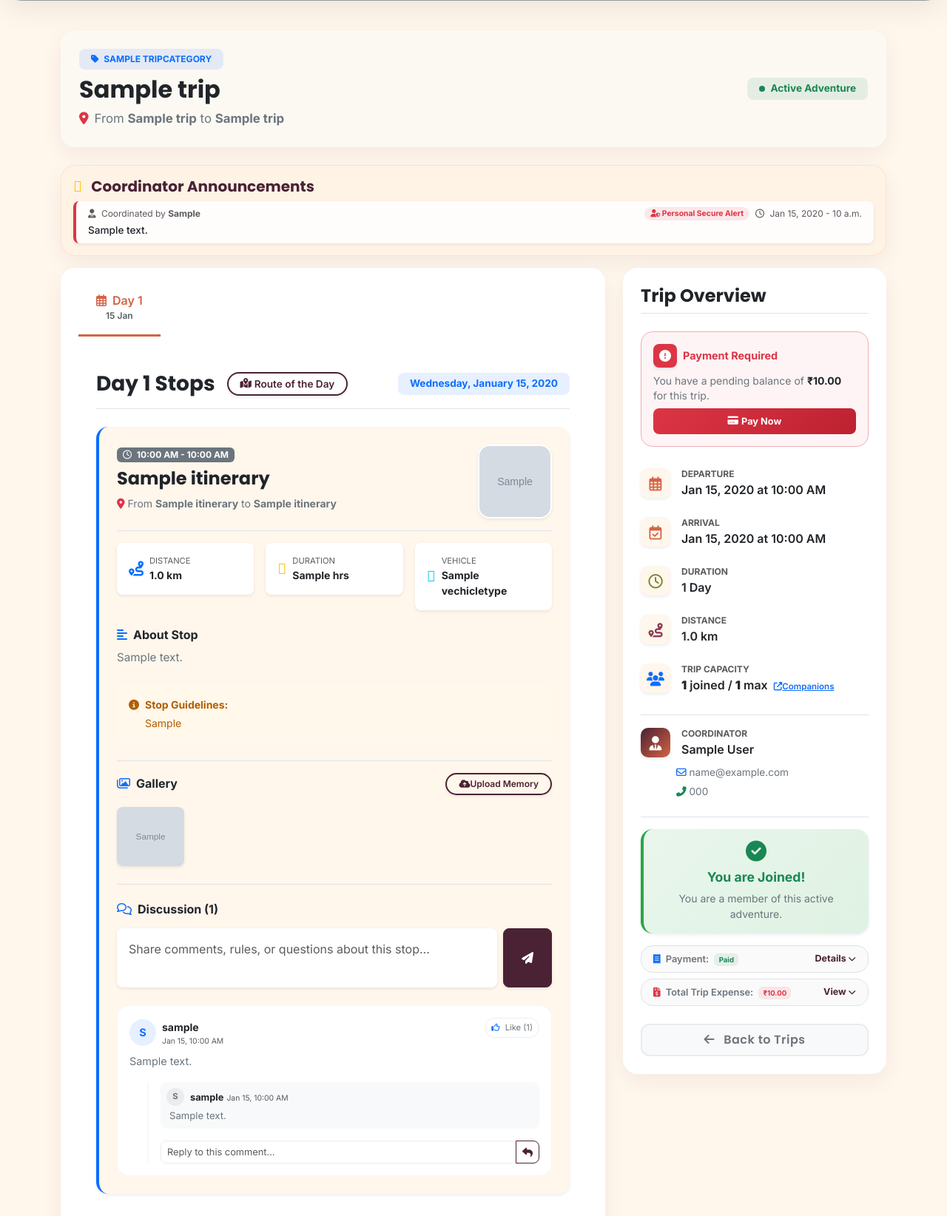
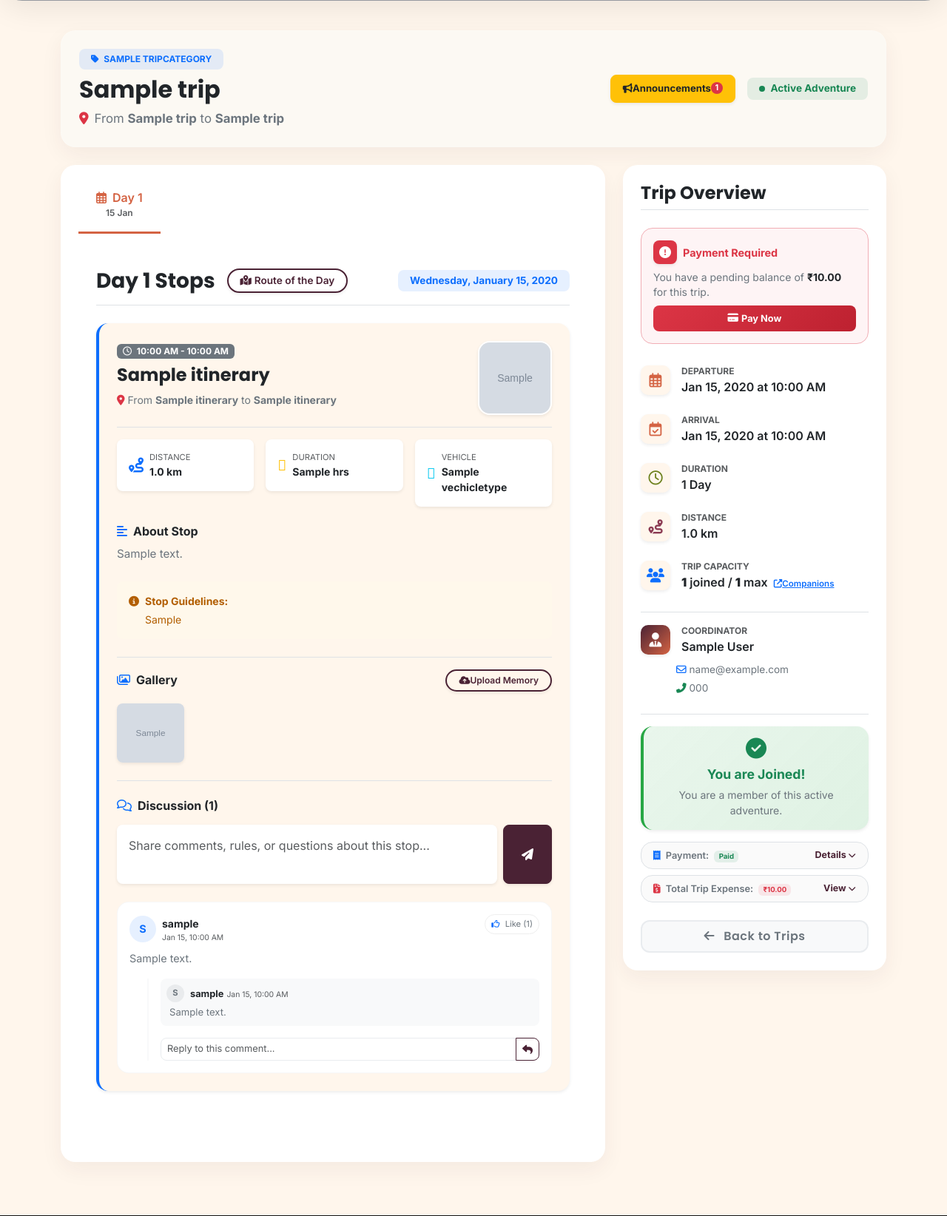
Before and after one commit to vidyavidhu/travel-and-tourism, a Django app: page /home/trip/1/ in a window 1280 px wide. Shown: the part 555-2199 px from the top of the page at 74% size. Run offline with Django 5.2, Linux system fonts and the light colour scheme; a user stored in the database is signed in; data comes from the database, SQL or seed files in the repository; tables that the repository leaves empty hold one stand-in row (values such as "Sample post"); grey boxes marked "Sample" are stand-in pictures; some libraries are stand-ins or nearby versions.

Commit message:
update annonsment view

```diff
--- a/home/templates/home_trip_details.html
+++ b/home/templates/home_trip_details.html
@@ -73,6 +73,13 @@
                     </p>
                 </div>
                 <div class="d-flex align-items-center gap-3">
+                    {% if broadcast_messages %}
+                    <button type="button" class="btn btn-warning btn-sm px-3 py-2 rounded-3 fw-bold d-inline-flex align-items-center gap-1.5 shadow-sm text-dark hover-pulse animate-pulse" data-bs-toggle="modal" data-bs-target="#coordinatorAnnouncementsModal" style="height: 38px; font-size: 0.82rem; background-color: #ffc107; border-color: #ffc107; border-radius: 8px;">
+                        <i class="fas fa-bullhorn text-dark"></i> Announcements
+                        <span class="badge bg-danger text-white rounded-pill ms-0.5" style="font-size: 0.68rem; padding: 0.25em 0.5em;">{{ broadcast_messages.count }}</span>
+                    </button>
+                    {% endif %}
+
                     {% if trip.status == 1 %}
                     <span
                         class="badge bg-success bg-opacity-10 text-success px-3 py-2 rounded-3 fw-bold d-flex align-items-center gap-2 status-badge">
@@ -93,39 +100,6 @@
                 </div>
             </div>
         </div>
-
-        <!-- Trip Announcements / Alerts -->
-        {% if broadcast_messages %}
-        <div class="card premium-card border-0 shadow-lg mb-3 p-3 rounded-4" style="background: rgba(248, 149, 30, 0.03) !important; border: 1px solid rgba(248, 149, 30, 0.15) !important;">
-            <h5 class="fw-bold mb-2 fs-5" style="font-family: 'Poppins', sans-serif; color: var(--color-primary);">
-                <i class="fas fa-bullhorn me-2 text-warning animate-bounce"></i> Coordinator Announcements
-            </h5>
-
-            <div class="d-flex flex-column gap-2">
-                {% for broadcast in broadcast_messages %}
-                <div class="py-2 px-3 bg-white rounded-3 border-start border-4 {% if broadcast.recipient %}border-danger{% else %}border-warning{% endif %} shadow-sm announcement-item {% if forloop.counter > 3 %}d-none{% endif %}" {% if broadcast.recipient %}style="background: #fffcfc !important; border-color: #dc3545 !important;"{% endif %}>
-                    <div class="d-flex justify-content-between align-items-center text-muted mb-1" style="font-size: 0.75rem;">
-                        <span><i class="fas fa-user-tie me-1"></i> Coordinated by <strong>{{ broadcast.sender.first_name|default:broadcast.sender.username }}</strong></span>
-                        <div class="d-flex align-items-center gap-2">
-                            {% if broadcast.recipient %}
-                            <span class="badge bg-danger bg-opacity-10 text-danger fw-bold rounded-pill px-2 py-0.5 animate-pulse" style="font-size: 0.65rem;"><i class="fas fa-user-shield me-0.5"></i> Personal Secure Alert</span>
-                            {% endif %}
-                            <span><i class="far fa-clock me-1"></i> {{ broadcast.created_at|date:"M d, Y - P" }}</span>
-                        </div>
-                    </div>
-                    <p class="m-0 text-dark fw-medium" style="line-height: 1.4; font-size: 0.85rem;">{{ broadcast.message|linebreaksbr }}</p>
-                </div>
-                {% endfor %}
-            </div>
-            {% if broadcast_messages|length > 3 %}
-            <div class="text-center mt-3">
-                <button type="button" id="toggleMoreAnnouncements" class="btn btn-sm btn-outline px-4" style="border-radius: 20px; font-weight: 600; color: var(--color-primary); border-color: var(--color-primary);">
-                    Show More Announcements <i class="fas fa-chevron-down ms-1"></i>
-                </button>
-            </div>
-            {% endif %}
-        </div>
-        {% endif %}
 
         <div class="row g-4">
 
@@ -809,6 +783,42 @@
 </div>
 {% endif %}
 
+<!-- Coordinator Announcements Modal -->
+{% if broadcast_messages %}
+<div class="modal fade" id="coordinatorAnnouncementsModal" tabindex="-1" aria-labelledby="coordinatorAnnouncementsModalLabel" aria-hidden="true" style="color: var(--dash-text, #212529);">
+    <div class="modal-dialog modal-dialog-centered modal-dialog-scrollable">
+        <div class="modal-content border-0 rounded-4 shadow-lg">
+            <div class="modal-header border-bottom-0 pb-0 p-4">
+                <h5 class="modal-title fw-bold text-dark" id="coordinatorAnnouncementsModalLabel">
+                    <i class="fas fa-bullhorn text-warning me-2 animate-bounce"></i>Coordinator Announcements
+                </h5>
+                <button type="button" class="btn-close" data-bs-dismiss="modal" aria-label="Close"></button>
+            </div>
+            <div class="modal-body p-4 pt-3">
+                <p class="text-secondary small mb-3">Recent announcements and alerts posted by the trip coordinators.</p>
+                <div class="d-flex flex-column gap-3">
+                    {% for broadcast in broadcast_messages %}
+                    <div class="p-3 bg-light rounded-4 border shadow-sm border-start {% if broadcast.recipient %}border-danger{% else %}border-warning{% endif %}" {% if broadcast.recipient %}style="background: #fffcfc !important; border-color: #dc3545 !important;"{% endif %}>
+                        <div class="d-flex justify-content-between align-items-center text-muted mb-2" style="font-size: 0.75rem;">
+                            <span class="fw-semibold"><i class="fas fa-user-tie me-1"></i> Coordinated by {{ broadcast.sender.first_name|default:broadcast.sender.username }}</span>
+                            <span><i class="far fa-clock me-1"></i> {{ broadcast.created_at|date:"M d, Y - P" }}</span>
+                        </div>
+                        {% if broadcast.recipient %}
+                        <span class="badge bg-danger bg-opacity-10 text-danger fw-bold rounded-pill px-2 py-0.5 mb-2 d-inline-block" style="font-size: 0.65rem;"><i class="fas fa-user-shield me-0.5"></i> Personal Secure Alert</span>
+                        {% endif %}
+                        <p class="m-0 text-dark fw-medium" style="line-height: 1.5; font-size: 0.88rem;">{{ broadcast.message|linebreaksbr }}</p>
+                    </div>
+                    {% endfor %}
+                </div>
+            </div>
+            <div class="modal-footer border-top-0 pt-0 p-4">
+                <button type="button" class="btn btn-primary rounded-pill w-100 py-2 fw-semibold" data-bs-dismiss="modal">Close</button>
+            </div>
+        </div>
+    </div>
+</div>
+{% endif %}
+
 {% endblock %}
 
 {% block extra_js %}
```
